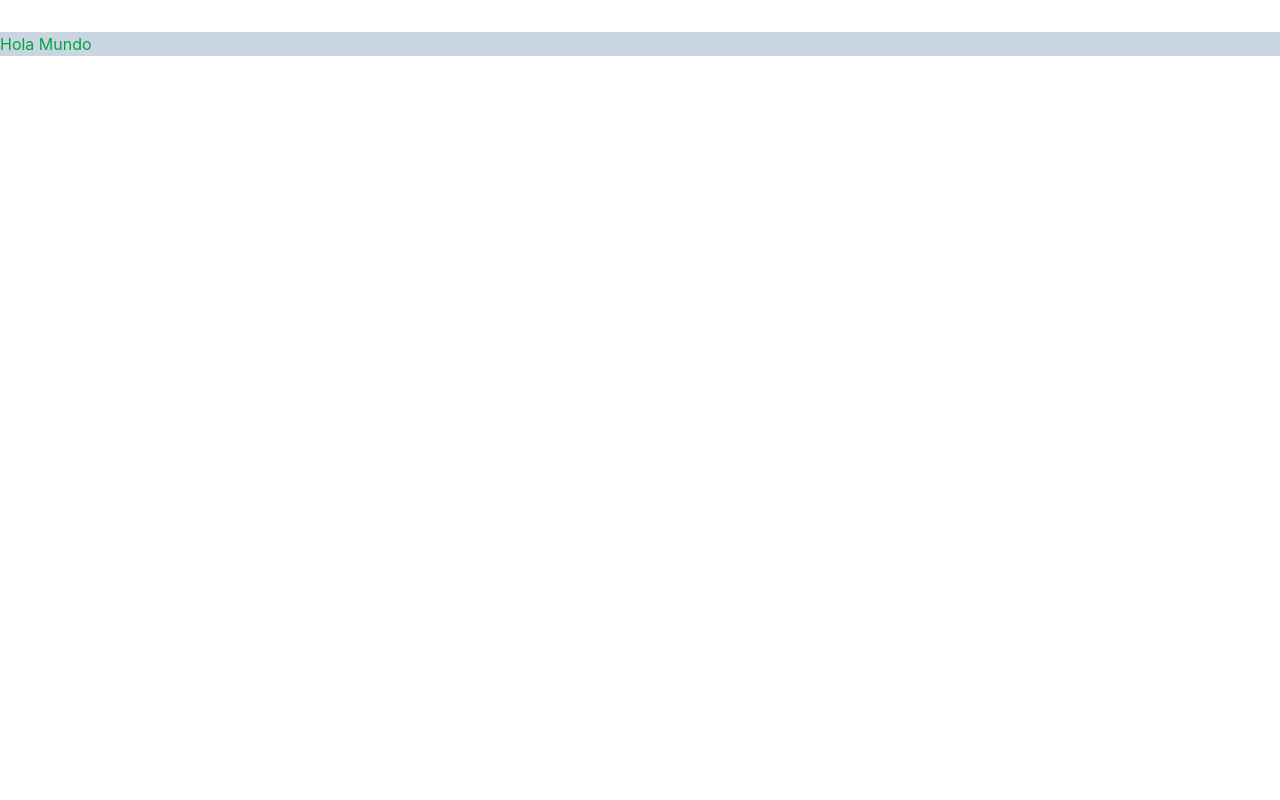
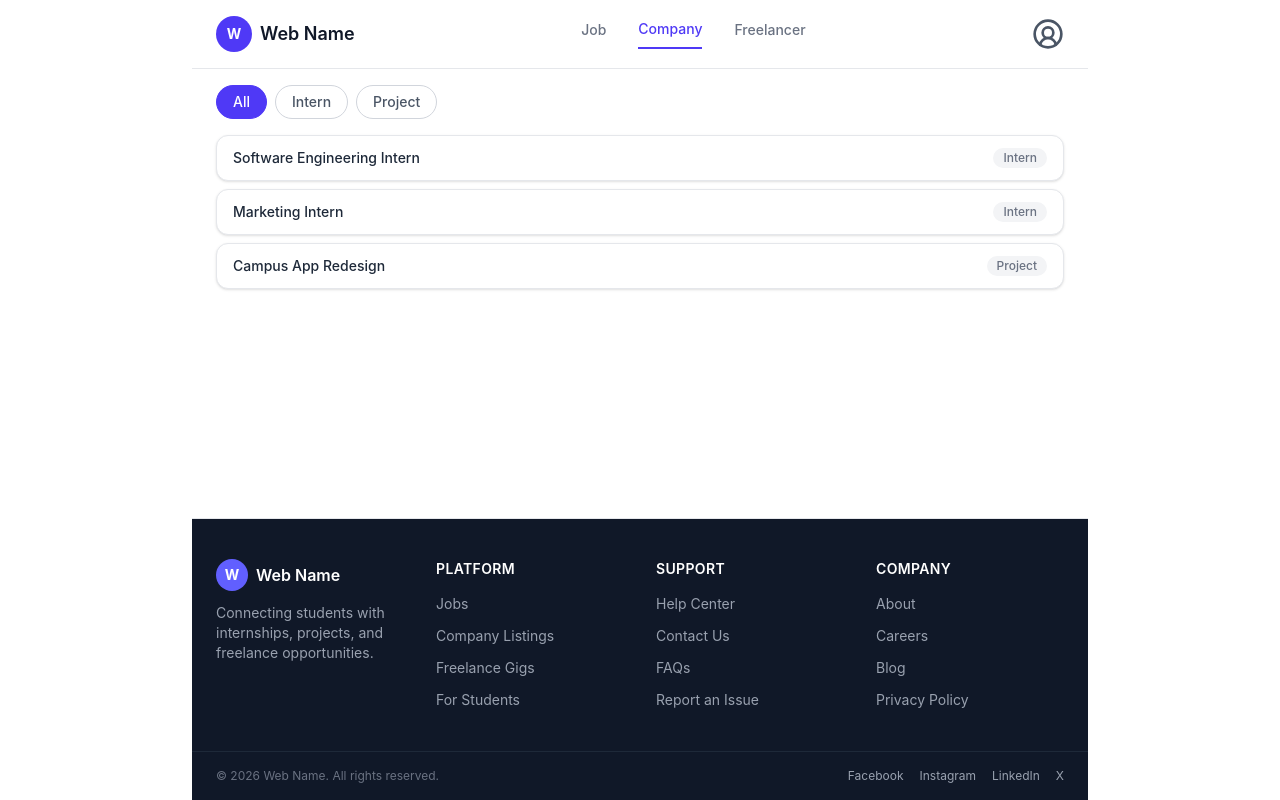
Before and after one commit to Hasalapera/Hacktrail-3.0-TeraNode, a React app in the folder frontend/: page / in a window 1280 px wide. Built offline with nearby package versions, Linux system fonts and the light colour scheme; the HTML template or start-up script is replaced by a standard one.

Commit message:
add footer and student page

```diff
--- a/frontend/package.json
+++ b/frontend/package.json
@@ -12,6 +12,7 @@
   "dependencies": {
     "@tailwindcss/vite": "^4.3.3",
     "axios": "^1.19.0",
+    "lucide-react": "^1.31.0",
     "react": "^19.2.8",
     "react-dom": "^19.2.8",
     "react-router-dom": "^7.18.2"
--- a/frontend/src/App.jsx
+++ b/frontend/src/App.jsx
@@ -1,10 +1,7 @@
+import StudentHome from "./Pages/StudentHome.jsx";
+
 function App() {
-
-  return (
-    <>
-    <h1 className='mt-8 bg-slate-300 text-green-600'>Hola Mundo</h1>
-    </>
-  )
+  return <StudentHome />;
 }
 
 export default App
--- /dev/null
+++ b/frontend/src/Components/Footer.jsx
@@ -0,0 +1,79 @@
+/**
+ * Footer
+ * ------
+ * Modern site footer: brand blurb, quick-link columns, socials, legal bar.
+ * Self-contained — import and drop in at the bottom of any page.
+ */
+
+const FOOTER_LINKS = {
+  Platform: ["Jobs", "Company Listings", "Freelance Gigs", "For Students"],
+  Support: ["Help Center", "Contact Us", "FAQs", "Report an Issue"],
+  Company: ["About", "Careers", "Blog", "Privacy Policy"],
+};
+
+const SOCIAL_LINKS = [
+  { label: "Facebook", href: "#" },
+  { label: "Instagram", href: "#" },
+  { label: "LinkedIn", href: "#" },
+  { label: "X", href: "#" },
+];
+
+export default function Footer() {
+  return (
+    <footer className="mt-auto border-t border-gray-200 bg-gray-900 text-gray-300">
+      <div className="mx-auto grid max-w-4xl grid-cols-2 gap-8 px-6 py-10 sm:grid-cols-4">
+        <div className="col-span-2 sm:col-span-1">
+          <div className="flex items-center gap-2">
+            <div className="flex h-8 w-8 items-center justify-center rounded-full bg-indigo-500 text-sm font-bold text-white">
+              W
+            </div>
+            <span className="text-base font-semibold text-white">Web Name</span>
+          </div>
+          <p className="mt-3 text-sm text-gray-400">
+            Connecting students with internships, projects, and freelance
+            opportunities.
+          </p>
+        </div>
+
+        {Object.entries(FOOTER_LINKS).map(([heading, links]) => (
+          <div key={heading}>
+            <h4 className="text-sm font-semibold uppercase tracking-wide text-white">
+              {heading}
+            </h4>
+            <ul className="mt-3 flex flex-col gap-2">
+              {links.map((link) => (
+                <li key={link}>
+                  <a
+                    href="#"
+                    className="text-sm text-gray-400 transition hover:text-indigo-400"
+                  >
+                    {link}
+                  </a>
+                </li>
+              ))}
+            </ul>
+          </div>
+        ))}
+      </div>
+
+      <div className="border-t border-gray-800 px-6 py-4">
+        <div className="mx-auto flex max-w-4xl flex-col items-center justify-between gap-3 sm:flex-row">
+          <p className="text-xs text-gray-500">
+            &copy; {new Date().getFullYear()} Web Name. All rights reserved.
+          </p>
+          <div className="flex gap-4">
+            {SOCIAL_LINKS.map((social) => (
+              <a
+                key={social.label}
+                href={social.href}
+                className="text-xs text-gray-400 transition hover:text-indigo-400"
+              >
+                {social.label}
+              </a>
+            ))}
+          </div>
+        </div>
+      </div>
+    </footer>
+  );
+}
--- /dev/null
+++ b/frontend/src/Pages/StudentHome.jsx
@@ -0,0 +1,199 @@
+import { useState } from "react";
+import { UserCircle2 } from "lucide-react";
+import Footer from "../Components/Footer";
+
+/**
+ * StudentHome
+ * -----------
+ * Student-side landing page, built from the hand-drawn wireframe:
+ *   Header    -> logo, "Job"/"Company"/"Freelancer" category switch, profile icon
+ *   FilterBar -> sub-filters for the active category
+ *                  Company    -> Intern, Project
+ *                  Freelancer -> Graphic Design, Video Editing, Typing
+ *   Results   -> listings matching the active category + filter
+ *   Footer    -> site footer
+ *
+ * Split into small components so each can be wired up independently
+ * (search logic, auth, routing, data fetching) without touching the rest.
+ */
+
+// ---------------------------------------------------------------------------
+// Header: logo + site name, category tabs (Job/Company/Freelancer), profile icon
+// ---------------------------------------------------------------------------
+function Header({ categories, activeCategory, onSelectCategory }) {
+  return (
+    <header className="flex flex-wrap items-center justify-between gap-4 border-b border-gray-200 px-6 py-4">
+      <div className="flex items-center gap-2">
+        <div className="flex h-9 w-9 items-center justify-center rounded-full bg-indigo-600 text-sm font-bold text-white">
+          W
+        </div>
+        <span className="text-lg font-semibold text-gray-900">Web Name</span>
+      </div>
+
+      <nav className="flex gap-8">
+        {categories.map((category) => {
+          const isActive = category === activeCategory;
+          return (
+            <button
+              key={category}
+              type="button"
+              onClick={() => onSelectCategory(category)}
+              className={`text-sm font-medium capitalize transition-colors ${
+                isActive
+                  ? "border-b-2 border-indigo-600 pb-2 text-indigo-600"
+                  : "pb-2 text-gray-500 hover:text-gray-800"
+              }`}
+            >
+              {category}
+            </button>
+          );
+        })}
+      </nav>
+
+      <button
+        type="button"
+        aria-label="Profile"
+        className="text-gray-600 hover:text-gray-900"
+      >
+        <UserCircle2 className="h-8 w-8" />
+      </button>
+    </header>
+  );
+}
+
+// ---------------------------------------------------------------------------
+// FilterBar: sub-filters for whichever category is active (e.g. "Intern",
+// "Project" under Company). "All" is always available to clear the filter.
+// ---------------------------------------------------------------------------
+function FilterBar({ filters, activeFilter, onSelect }) {
+  if (filters.length === 0) return null;
+
+  return (
+    <div className="flex flex-wrap gap-2 px-6 pt-4">
+      {["All", ...filters].map((filter) => {
+        const isActive = filter === activeFilter;
+        return (
+          <button
+            key={filter}
+            type="button"
+            onClick={() => onSelect(filter)}
+            className={`rounded-full border px-4 py-1.5 text-sm font-medium transition ${
+              isActive
+                ? "border-indigo-600 bg-indigo-600 text-white"
+                : "border-gray-300 bg-white text-gray-600 hover:border-indigo-400 hover:text-indigo-600"
+            }`}
+          >
+            {filter}
+          </button>
+        );
+      })}
+    </div>
+  );
+}
+
+// ---------------------------------------------------------------------------
+// ListingCard: single result row (a job, an internship, a freelance gig...)
+// ---------------------------------------------------------------------------
+function ListingCard({ title, type }) {
+  return (
+    <button
+      type="button"
+      className="flex w-full items-center justify-between rounded-xl border border-gray-200 bg-white px-4 py-3 text-left shadow-sm transition hover:border-indigo-400 hover:shadow-md"
+    >
+      <span className="text-sm font-medium text-gray-800">{title}</span>
+      <span className="rounded-full bg-gray-100 px-2.5 py-0.5 text-xs font-medium text-gray-500">
+        {type}
+      </span>
+    </button>
+  );
+}
+
+// ---------------------------------------------------------------------------
+// ResultsList: listings for the active category, narrowed by activeFilter
+// ---------------------------------------------------------------------------
+function ResultsList({ listings, activeFilter }) {
+  const filtered =
+    activeFilter === "All"
+      ? listings
+      : listings.filter((listing) => listing.type === activeFilter);
+
+  if (filtered.length === 0) {
+    return (
+      <p className="px-6 py-8 text-center text-sm text-gray-400">
+        No listings found for this filter yet.
+      </p>
+    );
+  }
+
+  return (
+    <div className="flex flex-col gap-2 px-6 py-4">
+      {filtered.map((listing) => (
+        <ListingCard key={listing.title} title={listing.title} type={listing.type} />
+      ))}
+    </div>
+  );
+}
+
+// Footer now lives in its own file: ./Footer.jsx (imported above)
+
+// ---------------------------------------------------------------------------
+// StudentHome: top-level page assembling all sections
+// ---------------------------------------------------------------------------
+
+// Sub-filters offered per top-level category, straight from the wireframe.
+const FILTERS_BY_CATEGORY = {
+  job: [],
+  company: ["Intern", "Project"],
+  freelancer: ["Graphic Design", "Video Editing", "Typing"],
+};
+
+// Sample listings per category. Swap for real data once the backend/API
+// is wired up — shape stays { title, type } where `type` matches a filter.
+const LISTINGS_BY_CATEGORY = {
+  job: [{ title: "Junior Web Developer", type: "Full-time" }],
+  company: [
+    { title: "Software Engineering Intern", type: "Intern" },
+    { title: "Marketing Intern", type: "Intern" },
+    { title: "Campus App Redesign", type: "Project" },
+  ],
+  freelancer: [
+    { title: "Logo & Brand Kit", type: "Graphic Design" },
+    { title: "Event Highlight Reel", type: "Video Editing" },
+    { title: "Lecture Notes Transcription", type: "Typing" },
+  ],
+};
+
+export default function StudentHome() {
+  const [activeCategory, setActiveCategory] = useState("company");
+  const [activeFilter, setActiveFilter] = useState("All");
+
+  function handleCategoryChange(category) {
+    setActiveCategory(category);
+    setActiveFilter("All"); // reset sub-filter whenever the main tab changes
+  }
+
+  return (
+    <div className="mx-auto flex min-h-screen max-w-4xl flex-col bg-white">
+      <Header
+        categories={["job", "company", "freelancer"]}
+        activeCategory={activeCategory}
+        onSelectCategory={handleCategoryChange}
+      />
+
+      <FilterBar
+        filters={FILTERS_BY_CATEGORY[activeCategory]}
+        activeFilter={activeFilter}
+        onSelect={setActiveFilter}
+      />
+
+      <main className="flex-1">
+        <ResultsList
+          listings={LISTINGS_BY_CATEGORY[activeCategory]}
+          activeFilter={activeFilter}
+        />
+      </main>
+
+      <Footer />
+    </div>
+  );
+}
```
Also changed, not shown: 1 other file (tests, documents, lock files or other folders).
